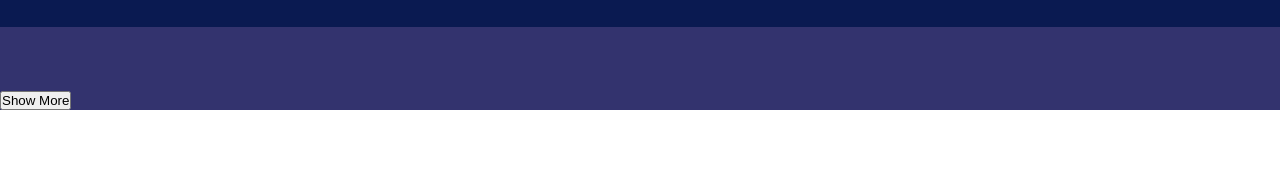
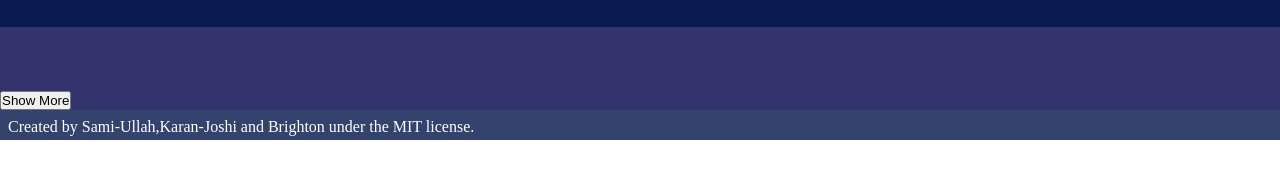
Before and after one commit to brighton0102/JavascriptCapstone, a website built with webpack: page src/template.html in a window 1280 px wide. Shown: the part 142-320 px from the top of the page. Built offline with nearby package versions, Linux system fonts and the light colour scheme; no server answers.

Commit message:
thr fotter

```diff
--- a/src/styles/main.css
+++ b/src/styles/main.css
@@ -95,3 +95,17 @@ h2 {
   color: #5799ef;
   font-size: 1rem;
 }
+
+footer {
+  display: block;
+  justify-content: center;
+  align-items: center;
+  position: relative;
+  width: 100%;
+  padding: 8px;
+  height: 30px;
+  color:#fff;
+  border-color: black;
+  background-color: rgba(1, 21, 74, 0.8);
+  border: 1cm;
+}
--- a/src/template.html
+++ b/src/template.html
@@ -1,10 +1,12 @@
 <!DOCTYPE html>
 <html lang="en">
+
 <head>
     <meta charset="UTF-8">
     <meta name="viewport" content="width=device-width, initial-scale=1.0">
     <title>PicturePal</title>
 </head>
+
 <body>
     <main>
         <header>
@@ -25,5 +27,9 @@
             </div>
         </div>
     </main>
+    <footer>
+        <span class="license-rights">Created by Sami-Ullah,Karan-Joshi and Brighton under the MIT license.</span>
+    </footer>
 </body>
+
 </html>
```
Also changed, not shown: dist/bundle0a2b4d33871764657c70.js, dist/index.html, 2 other files.
